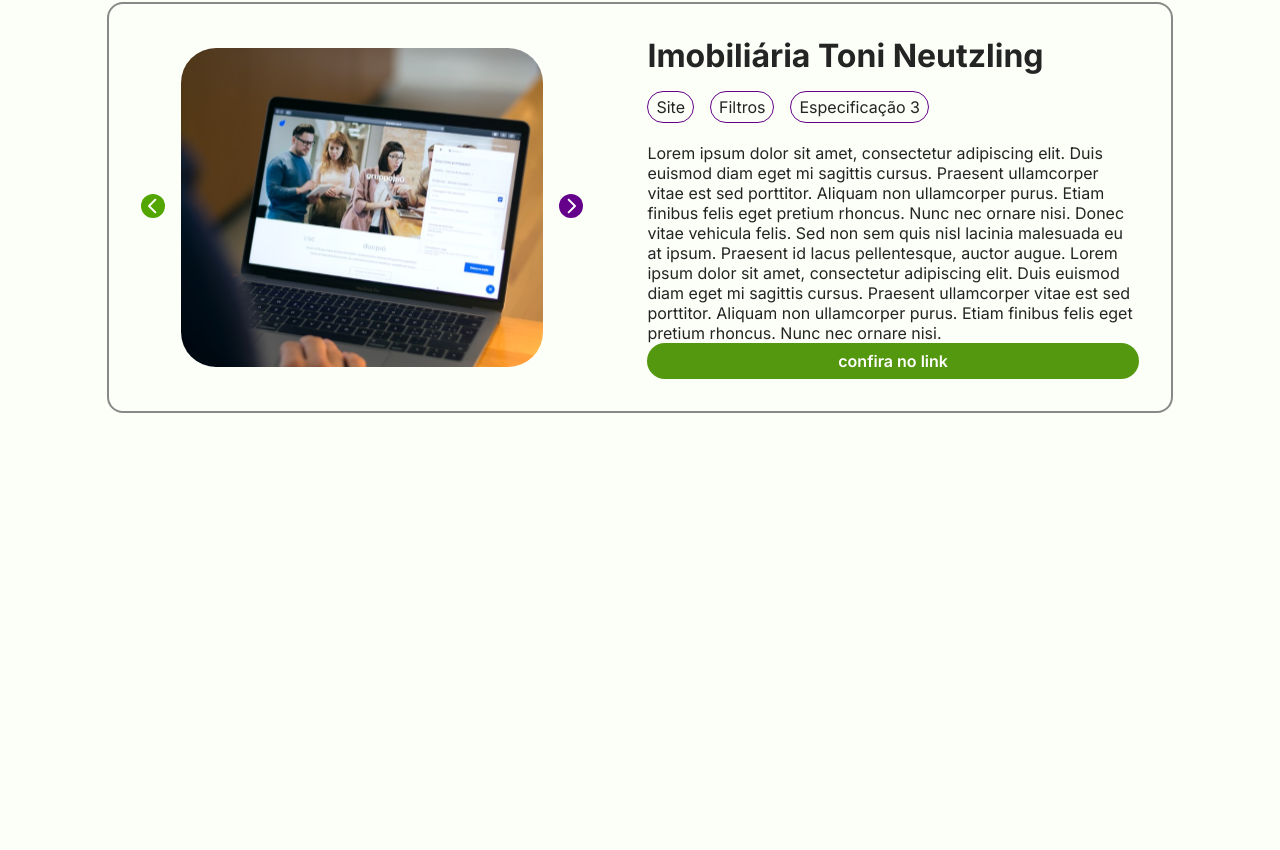
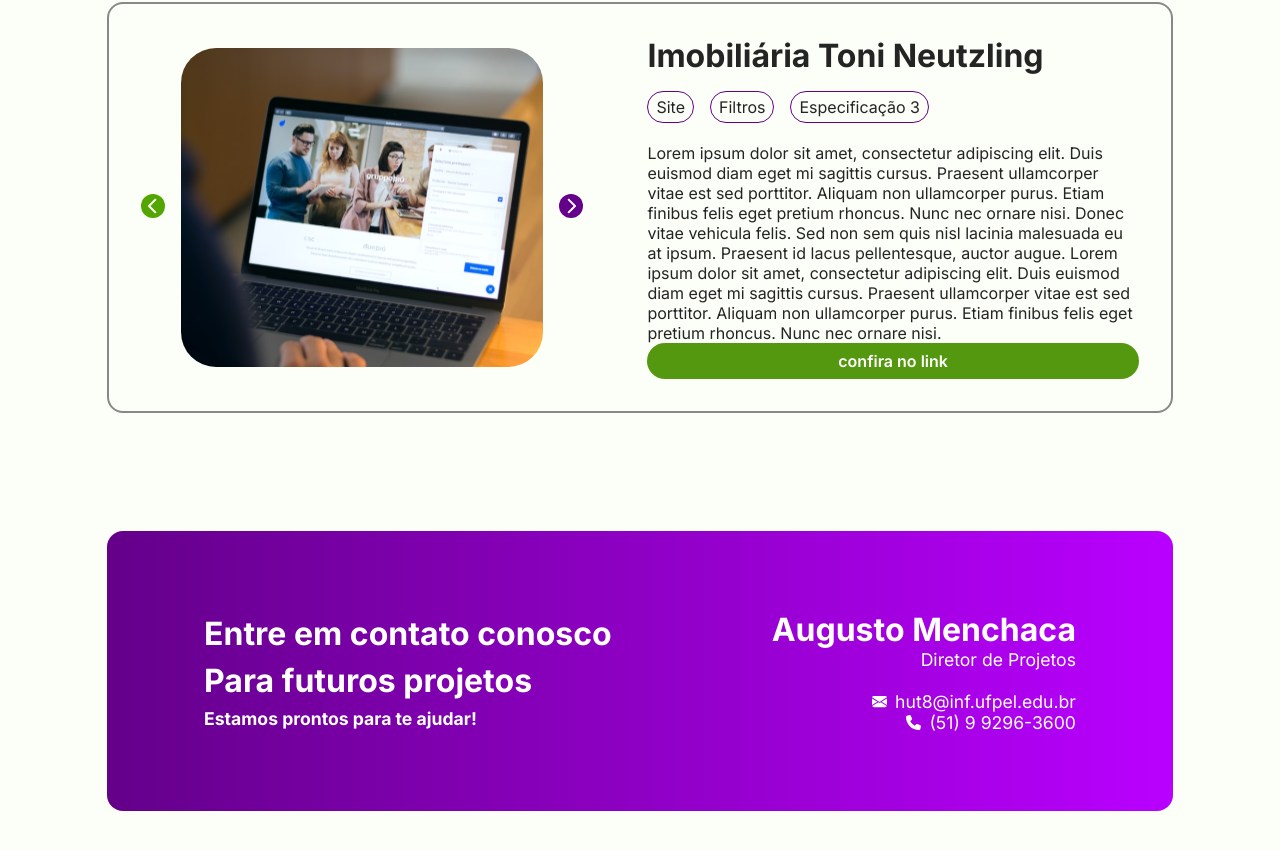
Before and after one commit to Brendler17/hut8, a React (Vite) app in the folder frontend/: page /projects in a window 1280 px wide. Shown: the part 1646-2496 px from the top of the page. Before the commit the page ends 2177 px from the top, so only its background shows below. Built offline with nearby package versions, Linux system fonts and the light colour scheme.

Commit message:
adiciona componente Contato e ajustes

```diff
--- a/frontend/package.json
+++ b/frontend/package.json
@@ -12,6 +12,7 @@
   "dependencies": {
     "react": "^19.2.4",
     "react-dom": "^19.2.4",
+    "react-icons": "^5.6.0",
     "react-router-dom": "^7.14.1"
   },
   "devDependencies": {
--- /dev/null
+++ b/frontend/src/components/Contato/index.module.css
@@ -0,0 +1,56 @@
+.container {
+  display: flex;
+  align-items: center;
+  justify-content: center;
+  gap: 10rem;
+  width: 90%;
+  height: 35vh;
+  padding: 2rem;
+  background: linear-gradient(90deg, #64008A 0%, #B900FF 100%);
+  border-radius: 16px;
+
+  margin: 0 auto;
+  margin-bottom: 10%;
+  margin-top: 10%;
+  text-align: left;
+}
+
+
+.column {
+  display: flex;
+  flex-direction: column;
+  align-items: flex-start;
+  justify-content: center;
+  color: white;
+  text-align: left;
+  gap: 0.5rem; /* Adiciona um espaço entre os elementos */
+}
+
+.columnRight {
+  display: flex;
+  flex-direction: column;
+  align-items: stretch;
+  justify-content: center;
+  color: white;
+  text-align: right;
+}
+
+.column h2, .columnRight h2 {
+  font-size: 2rem;
+}
+
+.column p, .columnRight p {
+  font-size: 1.1rem;
+}
+
+.email, .phone {
+  display: flex;
+  align-items: center; /* Centraliza o ícone e o texto verticalmente */
+  justify-content: flex-end; /* Empurra o conteúdo do flex para a direita */
+  gap: 8px;
+  color: white;
+}
+
+.email svg, .phone svg {
+  fill: white; /* Força a cor do ícone para branco */
+}
--- /dev/null
+++ b/frontend/src/components/Contato/index.tsx
@@ -0,0 +1,27 @@
+import styles from './index.module.css';
+import { FaPhone } from "react-icons/fa6";
+import { BsEnvelopeFill } from "react-icons/bs";
+export function Contato() {
+  return (
+    <div className={styles.container}>
+      <div className={styles.column}>
+        <h2>Entre em contato conosco</h2>
+        <h2>Para futuros projetos</h2>
+        <p><strong>Estamos prontos para te ajudar!</strong></p>
+      </div>
+      <div className={styles.columnRight}>
+        <h2>Augusto Menchaca</h2>
+        <p>Diretor de Projetos</p>
+       <p> <br /></p>
+        <p className={styles.email}>
+  <BsEnvelopeFill size={15} />
+  hut8@inf.ufpel.edu.br
+</p>
+        <p className={styles.phone}>
+          <FaPhone size={15} />
+          (51) 9 9296-3600
+        </p>
+      </div>
+    </div>
+  );
+}
--- a/frontend/src/pages/projects/index.tsx
+++ b/frontend/src/pages/projects/index.tsx
@@ -1,7 +1,7 @@
 import { MenuItems } from '../../components/Menu-Items';
 import { Rectangle } from '../../components/Rectangle';
 import { CarouselProjects } from '../../components/CarouselProjects';
-
+import { Contato } from '../../components/Contato'
 import homestyles from '../Home/styles.module.css';
 import styles from './styles.module.css';
 import projectImage1 from '../../assets/projects/project1.svg';
@@ -49,7 +49,12 @@
          link3="#"
          images={defaultImages}
        />
+
+       <Contato/>
       </div>
+
+
     </div>
+
   );
 }
```
Also changed, not shown: 1 other file (tests, documents, lock files or other folders).
